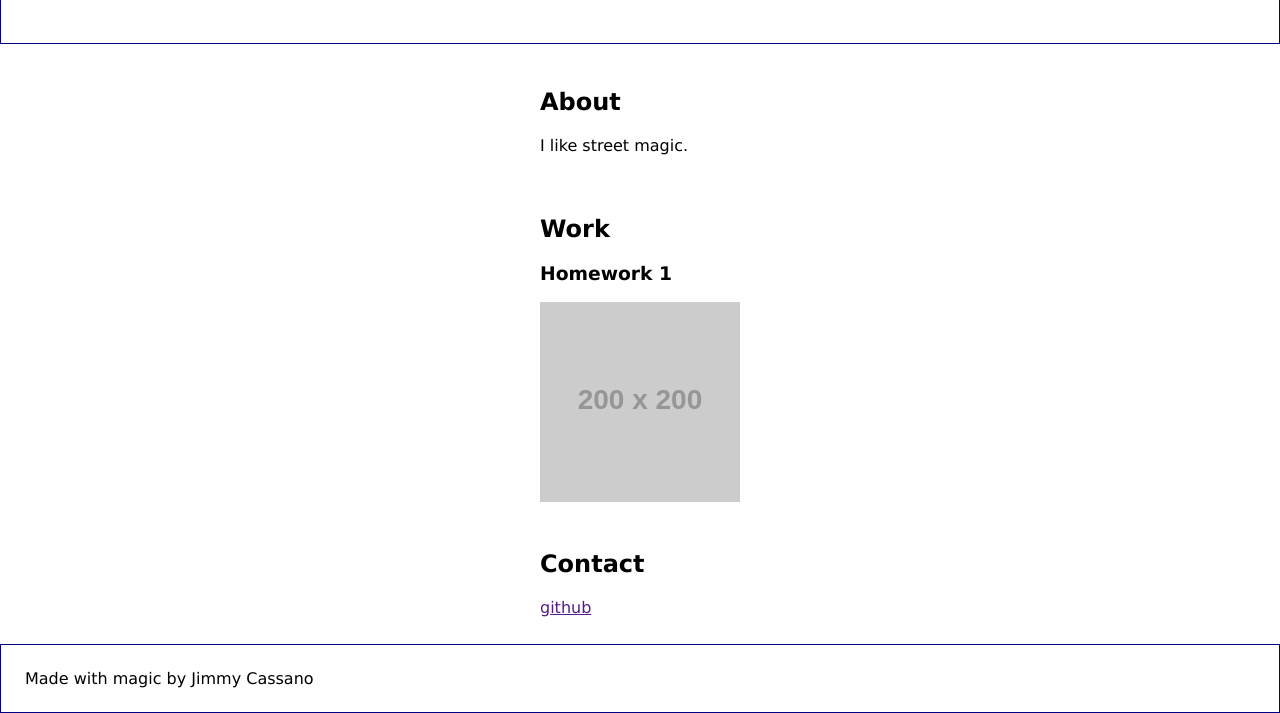
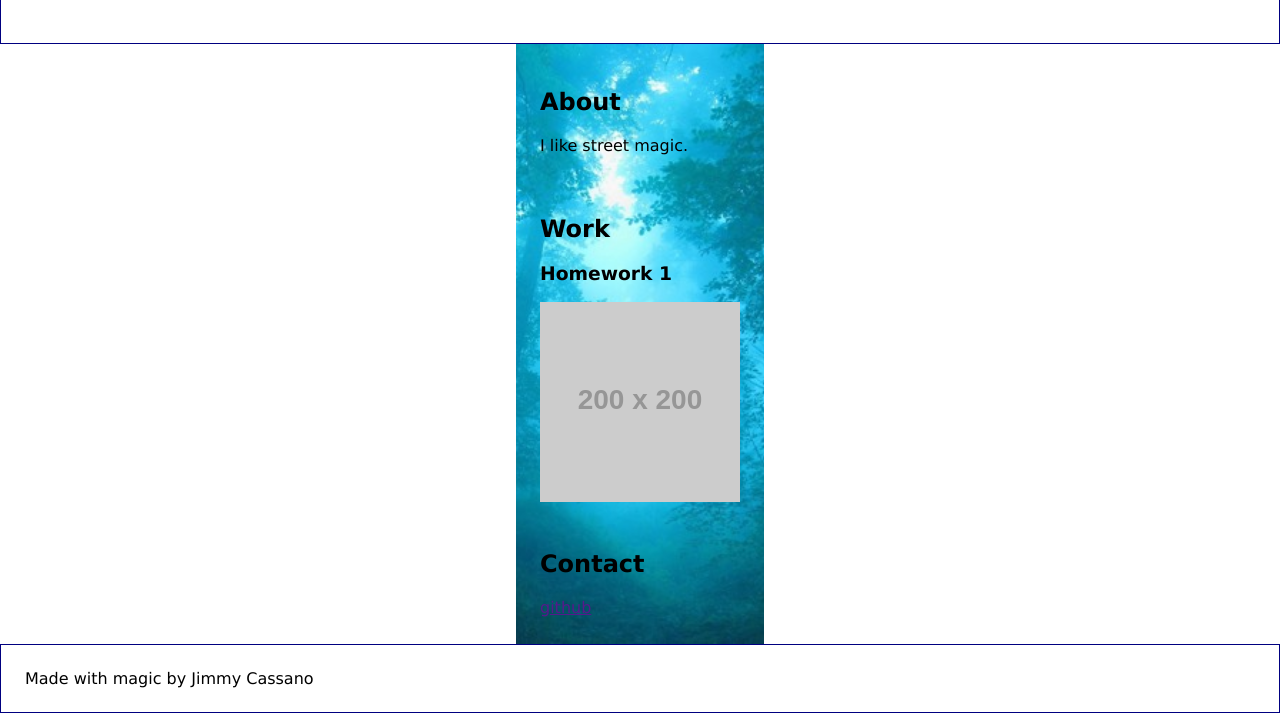
Before and after one commit to YimmyC/portfolio, a plain HTML site: page index.html in a window 1280 px wide. Shown: the part 87-800 px from the top of the page. Drawn offline with Linux system fonts and the light colour scheme; placeholder pictures from the web are drawn by us.

Commit message:
got background kinda

```diff
--- a/assets/css/style.css
+++ b/assets/css/style.css
@@ -33,6 +33,7 @@ main {
     align-self: center;
     align-items: stretch;
     border: 0;
+    background: #000 center/cover url(./images/02105_blueforest_672x420.jpg) no-repeat;
 
 
 }
```
Also changed, not shown: assets/css/images/02105_blueforest_672x420.jpg (renamed from images/02105_blueforest_672x420.jpg).
